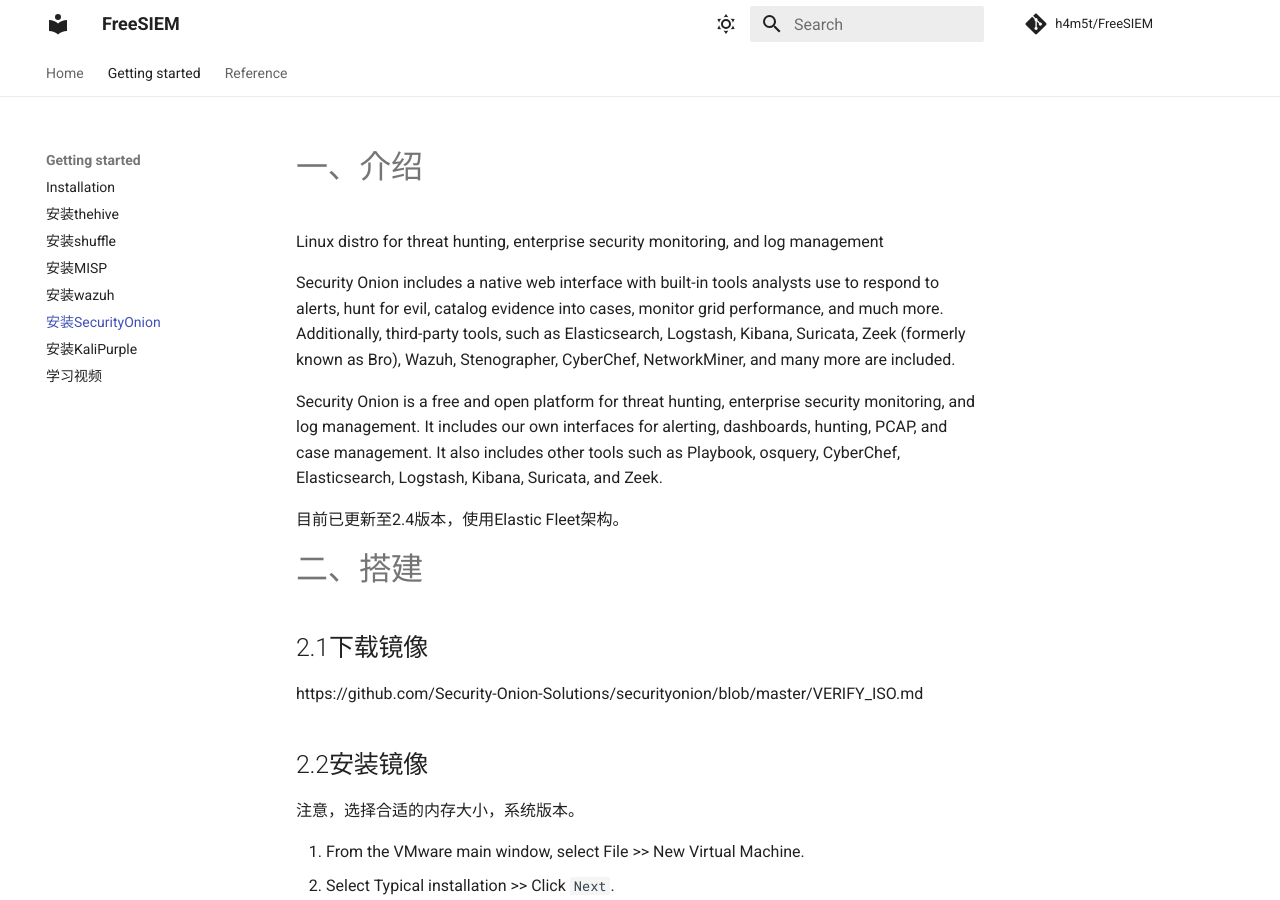
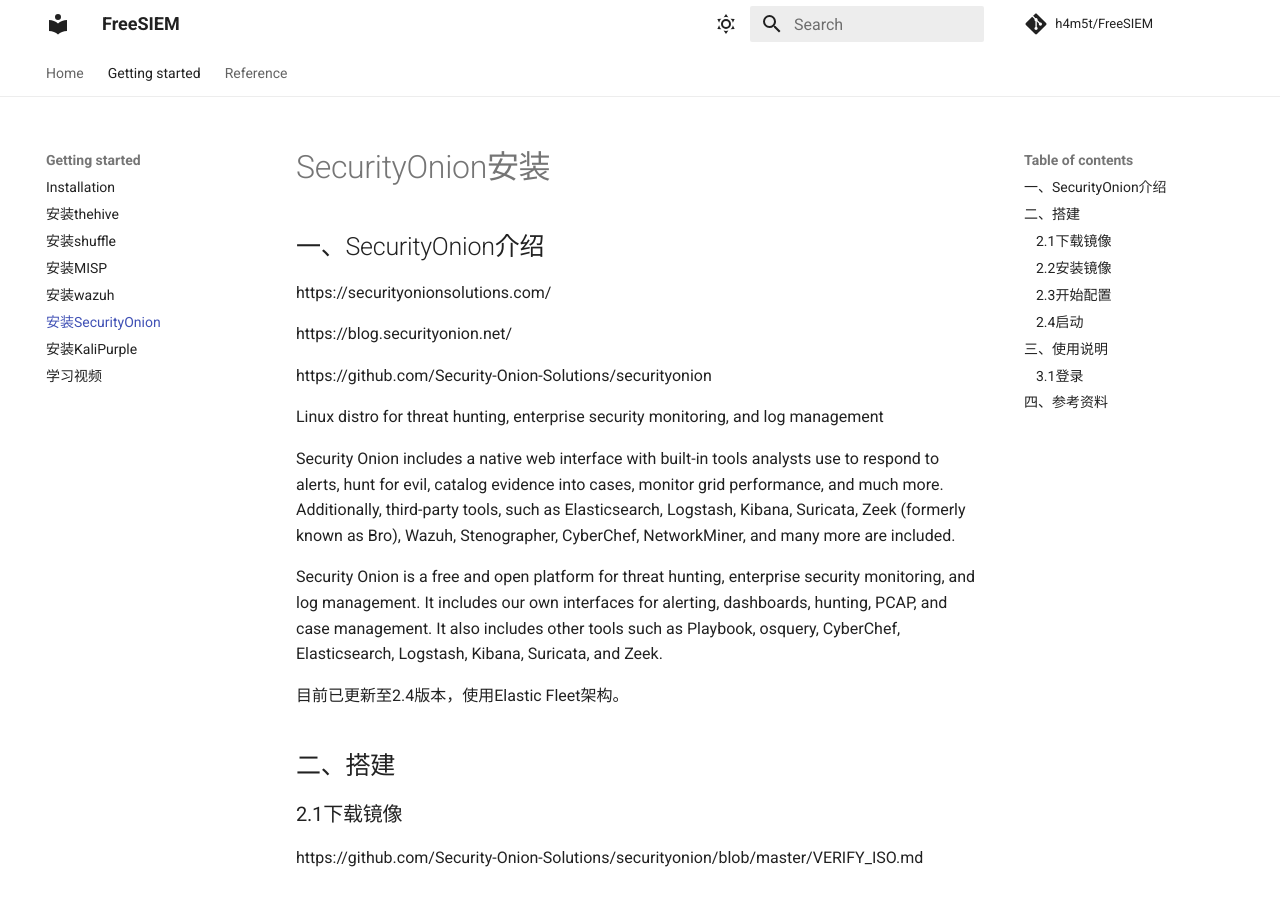
Before and after one commit to h4m5t/FreeSIEM, an MkDocs documentation site: the page built from docs/install_SO2.3.md, in a window 1280 px wide and 900 px high. Built offline with MkDocs 1.6.1 and Material for MkDocs 9.7.7, drawn with Linux system fonts in a browser that asks for light colours; comment, search, counter and statistics services are not loaded.

Commit message:
Update install_SO2.3.md

```diff
--- a/docs/install_SO2.3.md
+++ b/docs/install_SO2.3.md
@@ -1,4 +1,12 @@
-# 一、介绍
+# SecurityOnion安装
+
+## 一、SecurityOnion介绍
+
+https://securityonionsolutions.com/
+
+https://blog.securityonion.net/
+
+https://github.com/Security-Onion-Solutions/securityonion
 
 Linux distro for threat hunting, enterprise security monitoring, and log management
 
@@ -8,13 +16,13 @@
 
 目前已更新至2.4版本，使用Elastic Fleet架构。
 
-# 二、搭建
+## 二、搭建
 
-## 2.1下载镜像
+### 2.1下载镜像
 
 https://github.com/Security-Onion-Solutions/securityonion/blob/master/VERIFY_ISO.md
 
-## 2.2安装镜像
+### 2.2安装镜像
 
 注意，选择合适的内存大小，系统版本。
 
@@ -33,7 +41,7 @@
 
 
 
-## 2.3开始配置
+### 2.3开始配置
 
 注意：TAB键是选择，空格键是单击，回车键是确认。
 
@@ -61,7 +69,7 @@
 
 
 
-## 2.4启动
+### 2.4启动
 
 安装完成后重启，使用Linux系统的用户名和密码登录。
 
@@ -79,9 +87,9 @@
 
 
 
-# 三、使用说明
+## 三、使用说明
 
-## 3.1登录
+### 3.1登录
 
 登录后主界面如下：
 
@@ -103,7 +111,7 @@
 
 
 
-# 四、参考资料
+## 四、参考资料
 
 虽然是镜像，但安装过程较为繁琐。
 
```
